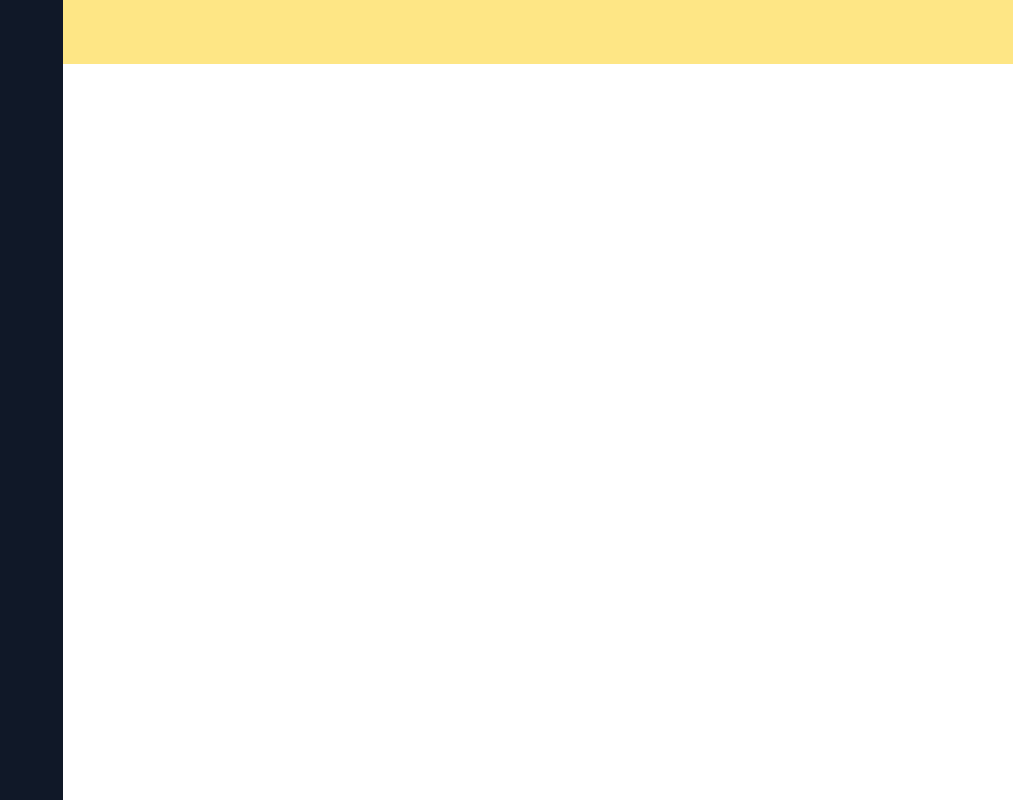
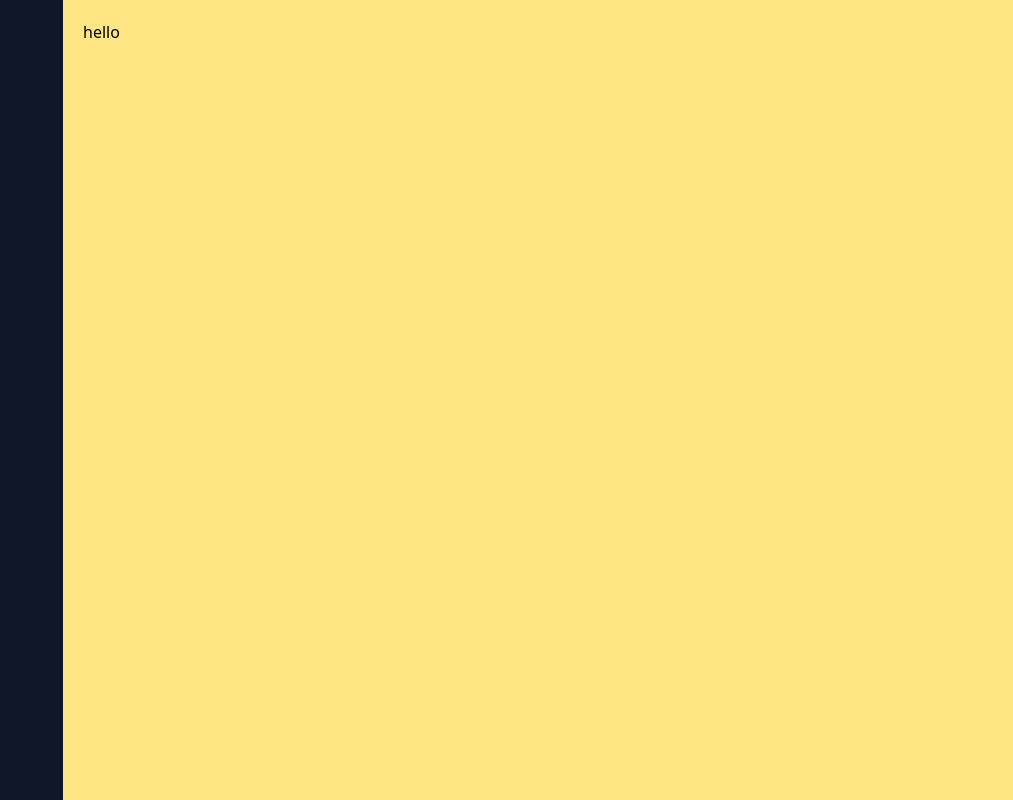
Before and after one commit to RaviGahire/Portfolio, a React (Vite) app: page / in a window 1280 px wide. Shown: the top 800 px of the page, without its empty margins (267-1280 px from the left). Built offline with nearby package versions, Linux system fonts and the light colour scheme.

Commit message:
trying manage mobile and tablet ui and desktop ui

```diff
--- a/src/App.jsx
+++ b/src/App.jsx
@@ -1,19 +1,51 @@
-import { useState } from "react"
+import { useEffect, useState } from "react"
 
 
 export const App = () => {
-const [scroll , setScroll]= useState('')
+  const [isScrolled, setIsScrolled] = useState(false)
+  const [isMobile, setIsMobile] = useState(false);
 
+
+
+  useEffect(() => {
+
+    // Aside scroll
+    const handleScroll = () => {
+      if (window.scrollY > 50) {
+        setIsScrolled(true);
+      } else {
+        setIsScrolled(false);
+      }
+    };
+    window.addEventListener('scroll', handleScroll);
+    return () => window.removeEventListener('scroll', handleScroll);
+
+  }, [])
 
   return (
     <>
-      <aside className="bg-gray-900 hidden md:max-w-[330px] lg:block  min-h-screen fixed inset-0">
+{/* Mobile UI */}
+<div className="lg:hidden">
+  <h1>Hello i am mobile and tablet</h1>
+</div>
 
 
 
+  {/* Desktop UI */}
+    <div className="hidden lg:block">
+        <aside className={`bg-gray-900 hidden lg:block w-[330px] min-h-screen fixed left-0 top-0 transition-transform duration-300 ${isScrolled ? '-translate-x-full' : 'translate-x-0'
+        }`}>
       </aside>
-      <main className="bg-amber-200 max-w-7xl mx-auto  p-5">hello</main>
+      {/* main content */}
+      <main className={`bg-amber-200 p-5 transition-all duration-300 h-[120vh] ${isScrolled ? 'max-w-7xl mx-auto' : 'lg:ml-[330px]'
+        }`}>hello</main>
+    </div>
 
     </>
   )
+
+
+
+
+
 }
```
